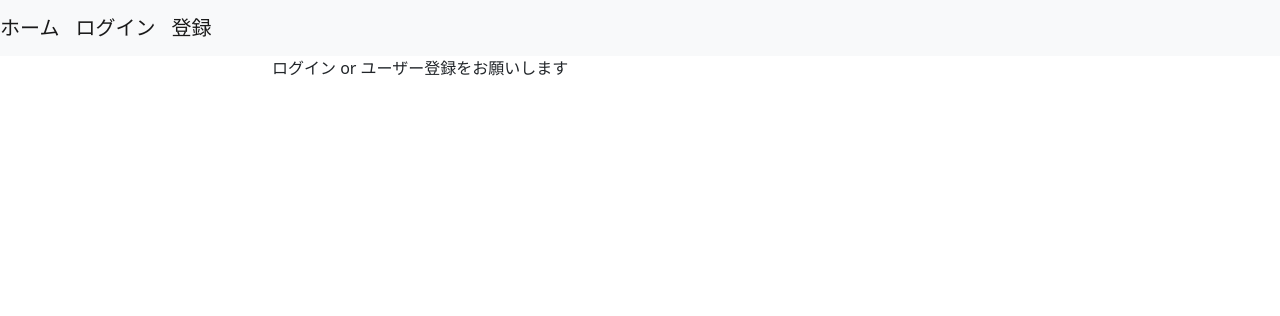
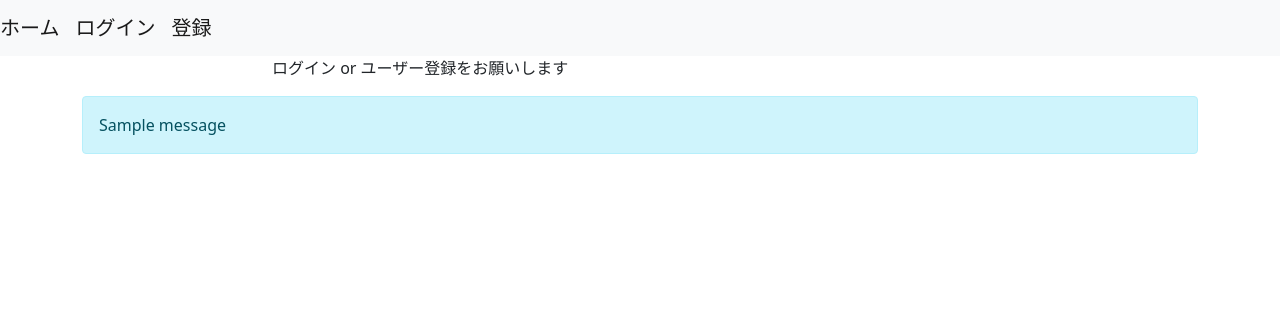
Before and after one commit to mizukami-0418/sns_application, a Flask app: page / in a window 1280 px wide. Shown: the top 316 px of the page. Run offline with Flask 3, Linux system fonts and the light colour scheme; tables that the repository leaves empty hold one stand-in row (values such as "Sample post"); one stand-in notice (Sample message) is shown; parts of the project's set-up code (start-up, migrations or seed data) failed here and were passed over.

Commit message:
home.htmlにflashメッセージを表示する

```diff
--- a/flaskr/templates/home.html
+++ b/flaskr/templates/home.html
@@ -22,4 +22,9 @@ home - {{ super() }}
   </div>
   {% endif %}
 </div>
+{% for message in get_flashed_messages() %}
+<div class="alert alert-info" role="alert">
+  {{ message }}
+</div>
+{% endfor %}
 {% endblock %}
```
